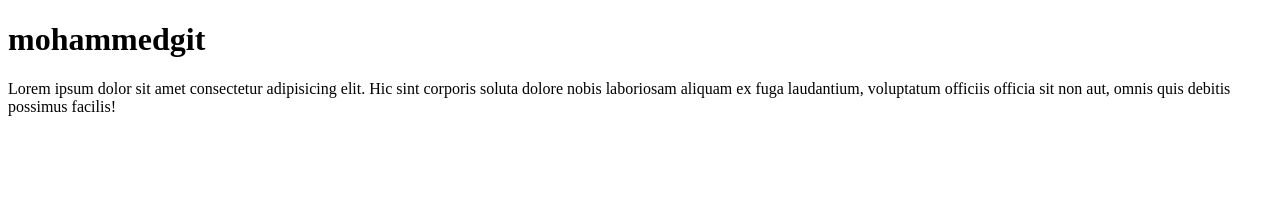
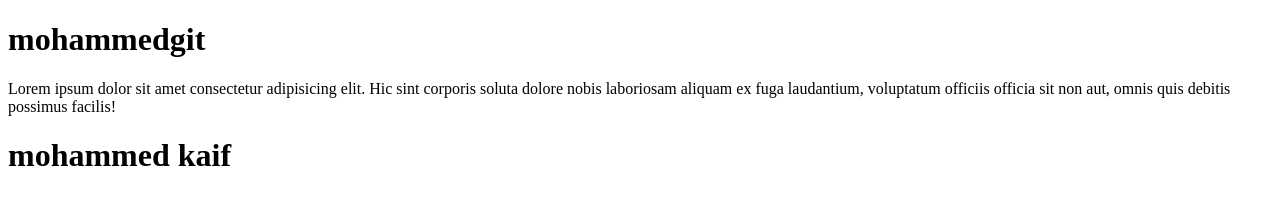
Before and after one commit to mohammedkaif01/kaifwebsite, a plain HTML site: page kaif.html in a window 1280 px wide. Drawn offline with Linux system fonts and the light colour scheme.

Commit message:
adding my name

```diff
--- a/kaif.html
+++ b/kaif.html
@@ -8,5 +8,6 @@
 <body>
     <h1>mohammedgit </h1>
     <p>Lorem ipsum dolor sit amet consectetur adipisicing elit. Hic sint corporis soluta dolore nobis laboriosam aliquam ex fuga laudantium, voluptatum officiis officia sit non aut, omnis quis debitis possimus facilis!</p>
+    <h1>mohammed kaif</h1>
 </body>
 </html>
```
